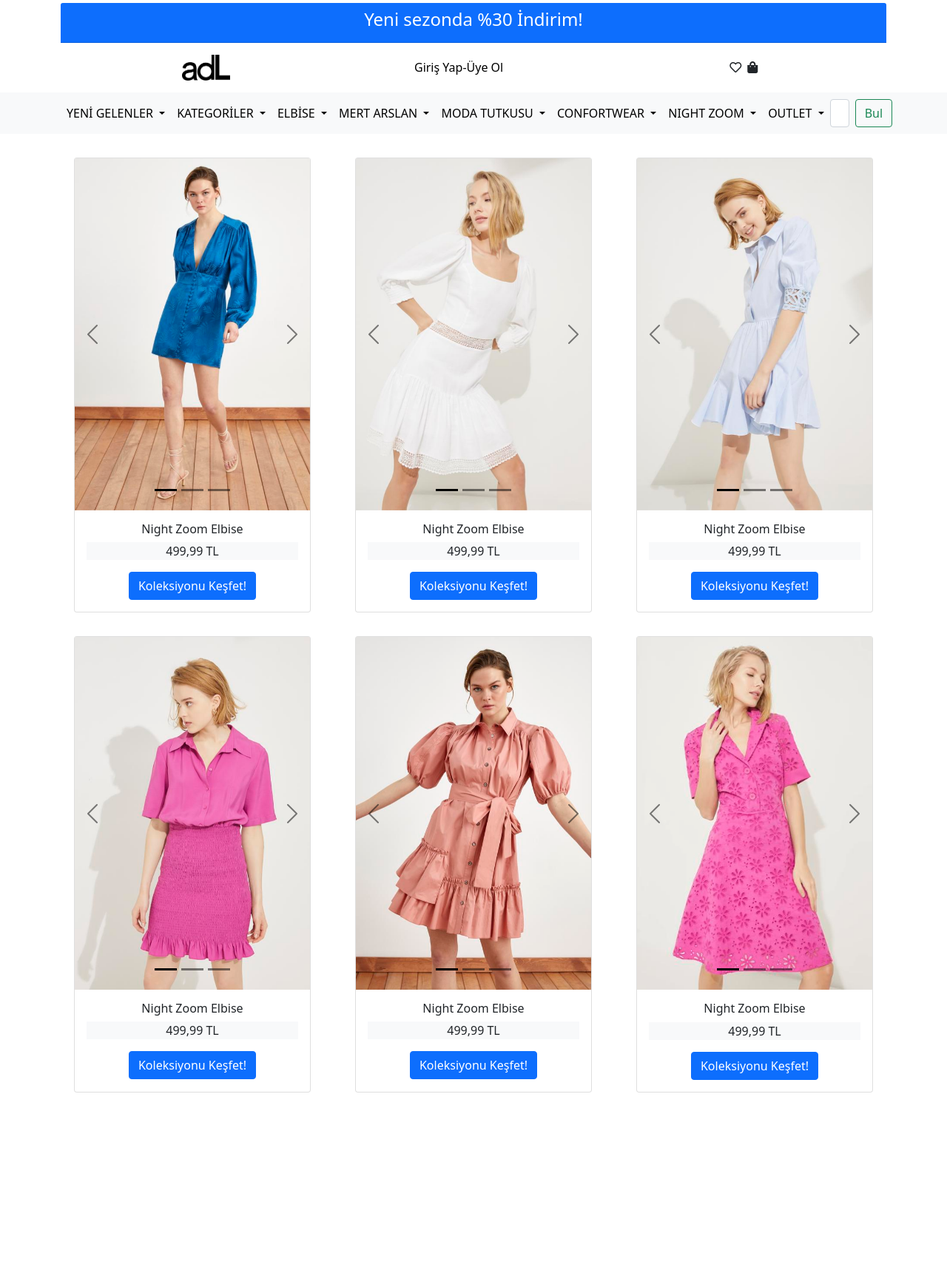
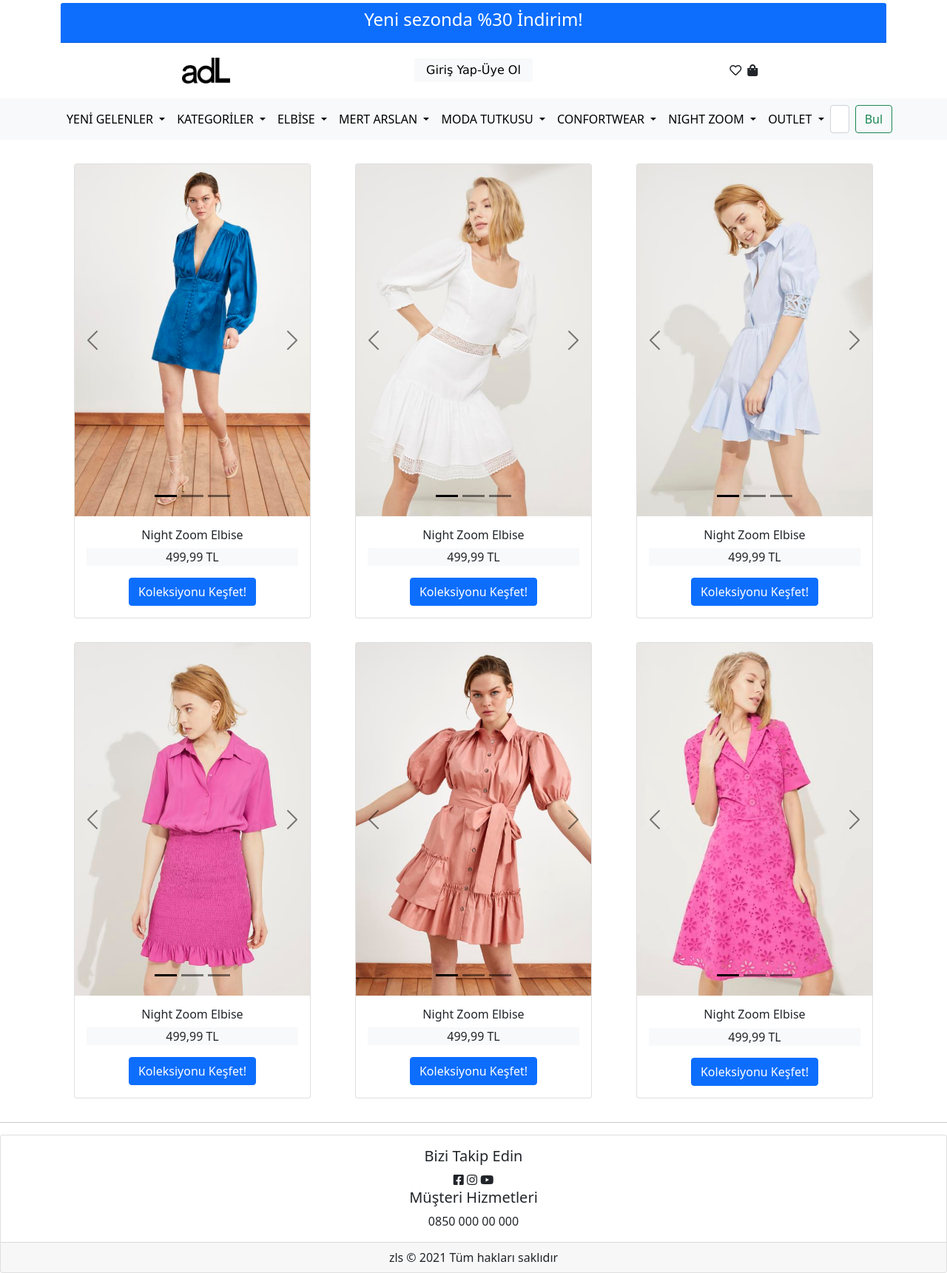
Before and after one commit to gozezeliha/shopping-website-project, a plain HTML site: page index.html in a window 1280 px wide. Shown: the whole page at 74% size. Before the commit the page ends 1493 px from the top, so only its background shows below. Drawn offline with nearby package versions, Linux system fonts and the light colour scheme.

Commit message:
response_design_edit

```diff
--- a/css/main.css
+++ b/css/main.css
@@ -20,11 +20,14 @@ i {
         display: flex !important;
     }
 
-
-
+    .fixed-top_media {
+            position: fixed;
+            top: 0;
+            right: 0;
+            left: 0;
+            z-index: 1030;
+    }
  }
-
-
 
 
 .black-color {
@@ -36,4 +39,6 @@ i {
     align-items: center;
     justify-content: center;
     display: flex;
+    padding: 4px;
+
 }
--- a/index.html
+++ b/index.html
@@ -11,12 +11,13 @@
     <link href="https://cdn.jsdelivr.net/npm/bootstrap@5.0.0-beta3/dist/css/bootstrap.min.css" rel="stylesheet"
         integrity="sha384-eOJMYsd53ii+scO/bJGFsiCZc+5NDVN2yr8+0RDqr0Ql0h+rP48ckxlpbzKgwra6" crossorigin="anonymous">
 
-        <link rel="stylesheet" href="css/main.css">
-
-
+    <link rel="stylesheet" href="css/main.css">
 </head>
 
 <body>
+
+
+
 
     <div class="container mt-md-1">
         <div class="card-header text-white bg-primary text-center">
@@ -24,13 +25,17 @@
         </div>
     </div>
 
-
     <div class="container">
         <div class="row m-3">
-            <div class="col-md-4 div-center"> <img src="images/ADL.png" alt="adllogo" width="65" height="35"></div>
-            <div class="col-md-4  div-center"><a href="users_login.html" style="color: black; text-decoration: none; width: 10rem;">
-                <h7 class="icon-style">Giriş Yap-Üye Ol</h7>
-            </a></div>
+            <div class="col-md-4 div-center"> <img src="images/ADL.png" alt="adllogo" width="65" height="35">
+            </div>
+
+            <div class="col-md-4  div-center">
+                <a href="users_login.html" style="color: black; text-decoration: none; width: 10rem;">
+                    <h7 class="div-center bg-light" style="font-family: Verdana, Geneva, Tahoma, sans-serif;">Giriş Yap-Üye Ol</h7>
+                </a>
+            </div>
+
             <div class="col-md-4  div-center icon-style">
                 <i class="far fa-heart p-2"></i>
                 <i class="fas fa-shopping-bag"></i>
@@ -38,9 +43,7 @@
         </div>
     </div>
 
-
-
-    <nav class="navbar navbar-expand-lg navbar-light bg-light">
+    <nav class="navbar navbar-expand-lg navbar-light fixed-top_media bg-light">
         <div class="container-fluid">
             <button class="navbar-toggler" type="button" data-bs-toggle="collapse"
                 data-bs-target="#navbarSupportedContent" aria-controls="navbarSupportedContent" aria-expanded="false"
@@ -51,9 +54,9 @@
             <div class="container collapse navbar-collapse" id="navbarSupportedContent">
                 <ul class="navbar-nav me-auto mb-2 mb-lg-0">
                     <li class="nav-item dropdown">
-                        <a class="nav-link dropdown-toggle black-color"  href="#" id="navbarDropdown" role="button"
-                            data-bs-toggle="dropdown" aria-expanded="false" >
-                             YENİ GELENLER
+                        <a class="nav-link dropdown-toggle black-color" href="#" id="navbarDropdown" role="button"
+                            data-bs-toggle="dropdown" aria-expanded="false">
+                            YENİ GELENLER
                         </a>
                         <ul class="dropdown-menu" aria-labelledby="navbarDropdown">
                             <li><a class="dropdown-item" href="#">Mini</a></li>
@@ -169,12 +172,10 @@
                     </li>
                 </ul>
                 <form class="d-flex">
-                    <input class="form-control me-2" type="search" placeholder="ürün,kategori arayın" aria-label="Search">
+                    <input class="form-control me-2" type="search" placeholder="ürün,kategori arayın"
+                        aria-label="Search">
                     <button class="btn btn-outline-success" type="submit">Bul</button>
                 </form>
-
-
-
             </div>
 
             <div class="col-md-4  div-center icon-style-mobile">
@@ -674,6 +675,21 @@
         </div>
     </div>
 
+    <hr>
+    <div class="card text-center">
+        <div class="card-body">
+            <h5 class="card-title">Bizi Takip Edin</h5>
+            <i class="fab fa-facebook-square"></i>
+            <i class="fab fa-instagram"></i>
+            <i class="fab fa-youtube"></i> <br>
+            <h5>Müşteri Hizmetleri</h5>
+            0850 000 00 000
+        </div>
+        <div class="card-footer">
+            zls © 2021 Tüm hakları saklıdır
+        </div>
+    </div>
+
     <script src="https://cdn.jsdelivr.net/npm/@popperjs/core@2.9.1/dist/umd/popper.min.js"
         integrity="sha384-SR1sx49pcuLnqZUnnPwx6FCym0wLsk5JZuNx2bPPENzswTNFaQU1RDvt3wT4gWFG"
         crossorigin="anonymous"></script>
```
Also changed, not shown: deneme.html (deleted, +0 -18 lines).
